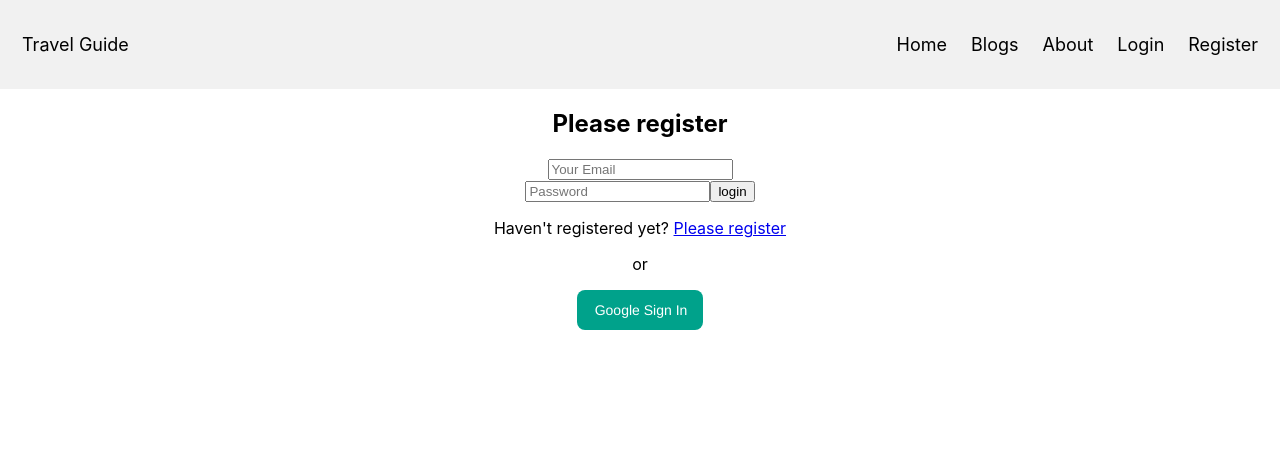
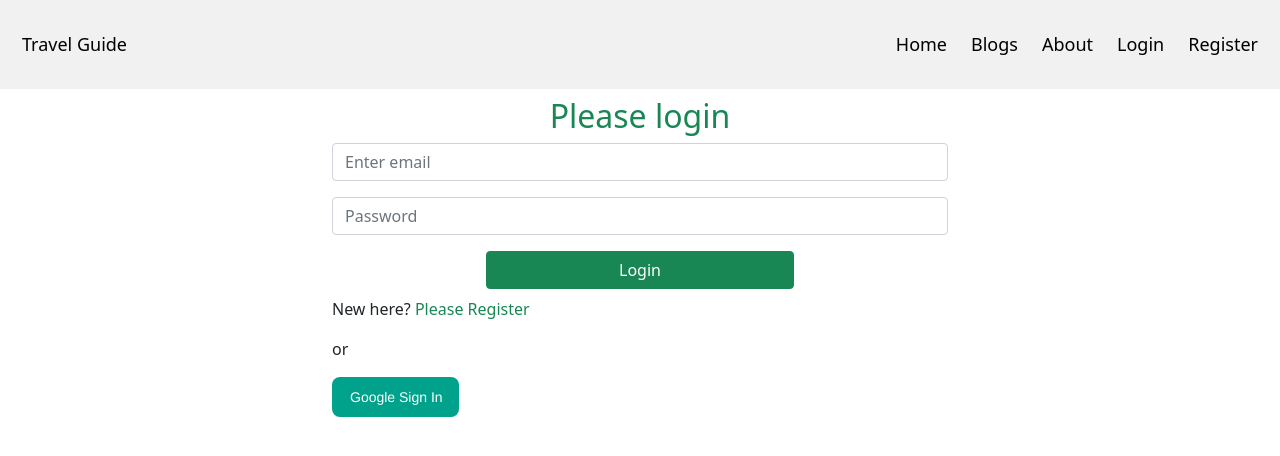
Before and after one commit to Fajla-Rabby/solo-travel-guid, a React (Create React App) app: page /login in a window 1280 px wide. Shown: the top 456 px of the page. Built offline with nearby package versions, Linux system fonts and the light colour scheme.

Commit message:
google authentication done

```diff
--- a/package.json
+++ b/package.json
@@ -11,6 +11,7 @@
     "react": "^18.0.0",
     "react-bootstrap": "^2.2.3",
     "react-dom": "^18.0.0",
+    "react-firebase-hooks": "^5.0.3",
     "react-router-dom": "^6.3.0",
     "react-scripts": "5.0.1",
     "web-vitals": "^2.1.4"
--- a/src/Pages/Home/Login/Login/Login.js
+++ b/src/Pages/Home/Login/Login/Login.js
@@ -1,23 +1,31 @@
 import React from 'react';
+import { Button, Form } from 'react-bootstrap';
 import { Link } from 'react-router-dom';
 import SocialLogin from '../SocialLogin/SocialLogin';
 
 const Login = () => {
     return (
-        <div style={{ textAlign: 'center' }} className=''>
-        <h2>Please register</h2>
-        <form  action="">
-            <input type="email" name="email" id="" placeholder='Your Email' required />
-            <br />
-            <input type="password" name="password" id="" placeholder='Password' required />
-            <input
-                className=''
-                type="submit"
-                value="login" />
-        </form>
-        <p>Haven't registered yet? <Link to='/register' className='' >Please register</Link></p>
-        <SocialLogin></SocialLogin>
-    </div>
+        <div className='container w-50 mx-auto'>
+            <h2 className='text-success text-center mt-2'>Please login</h2>
+            <Form >
+                <Form.Group className="mb-3" controlId="formBasicEmail">
+                    <Form.Control type="email" placeholder="Enter email" required />
+
+                </Form.Group>
+
+                <Form.Group className="mb-3" controlId="formBasicPassword">
+                    <Form.Control type="password" placeholder="Password" required />
+                </Form.Group>
+
+                <Button variant="success w-50 mx-auto d-block mb-2" type="submit">
+                    Login
+                </Button>
+            </Form>
+
+            <p>New here? <Link to='/register' className='text-success pe-auto text-decoration-none' >Please Register</Link></p>
+            <SocialLogin></SocialLogin>
+
+        </div>
     );
 };
 
--- a/src/Pages/Home/Login/Register/Register.js
+++ b/src/Pages/Home/Login/Register/Register.js
@@ -1,26 +1,56 @@
 import React from 'react';
+import { Button, Form } from 'react-bootstrap';
+import { useCreateUserWithEmailAndPassword } from 'react-firebase-hooks/auth';
 import { Link } from 'react-router-dom';
+import auth from '../../../../firebase.init';
 import SocialLogin from '../SocialLogin/SocialLogin';
 
 const Register = () => {
+    const [
+        createUserWithEmailAndPassword,
+        user,
+        loading,
+        error,
+      ] = useCreateUserWithEmailAndPassword(auth);
+
+
+      const handleRegister = event =>
+      {
+          event.preventDefault();
+          const name = event.target.name.value;
+          const  email = event.target.email.value;
+          const passwrod = event.target.password.value;
+
+      }
+
+
     return (
 
-             <div style={{ textAlign: 'center' }} className=''>
-            <h2>Please register</h2>
-            <form  action="">
-                <input type="text" name="name" id="" placeholder='Your Name' />
-                <br />
-                <input type="email" name="email" id="" placeholder='Your Email' required />
-                <br />
-                <input type="password" name="password" id="" placeholder='Password' required />
-                <input
-                    className=''
-                    type="submit"
-                    value="Register" />
-            </form>
-            <p>Already have an account? <Link to='/login' className='' >Please login</Link></p>
-            <SocialLogin></SocialLogin>
-        </div>
+        <div className='container w-50 mx-auto'>
+        <h2 className='text-success text-center mt-2'>Please Register</h2>
+        <Form onSubmit={handleRegister}>
+            <Form.Group className="mb-3" >
+                <Form.Control type="name" placeholder="Enter name" required />
+
+            </Form.Group>
+            <Form.Group className="mb-3">
+                <Form.Control type="email" placeholder="Enter email" required />
+
+            </Form.Group>
+
+            <Form.Group className="mb-3" >
+                <Form.Control type="password" placeholder="Password" required />
+            </Form.Group>
+
+            <Button variant="success w-50 mx-auto d-block mb-2" type="submit">
+                Register
+            </Button>
+        </Form>
+
+        <p>already have an account? <Link to='/login' className='text-success pe-auto text-decoration-none' >login</Link></p>
+        <SocialLogin></SocialLogin>
+
+    </div>
     );
 };
 
--- a/src/Pages/Home/Login/SocialLogin/SocialLogin.js
+++ b/src/Pages/Home/Login/SocialLogin/SocialLogin.js
@@ -1,15 +1,35 @@
 import React from 'react';
+import auth from '../../../../firebase.init';
+import {useSignInWithGoogle} from 'react-firebase-hooks/auth'
+import { useNavigate } from 'react-router-dom';
 
 const SocialLogin = () => {
+    const [signInWithGoogle, user, loading, error] = useSignInWithGoogle(auth);
+    const navigate = useNavigate();
+    let errorElement;
+
+  if (error) {
+    errorElement = <div>
+        <p className='text-danger'>Error: {error.message}</p>
+      </div>
+
+  }
+  if(user)
+  {
+    navigate('/home');
+  }
+
+
     return (
 
+
         <div>
-            <div className=''>
-                <p className=''>or</p>
+            <div >
+                <p >or</p>
             </div>
-
+            {errorElement}
             <button
-
+                onClick={() => signInWithGoogle()}
                 className='button'>
                 <span style={{ marginLeft: '2px' }}>Google Sign In</span>
             </button>
--- a/src/index.js
+++ b/src/index.js
@@ -4,6 +4,7 @@ import './index.css';
 import App from './App';
 import reportWebVitals from './reportWebVitals';
 import { BrowserRouter } from 'react-router-dom';
+import 'bootstrap/dist/css/bootstrap.min.css';
 
 const root = ReactDOM.createRoot(document.getElementById('root'));
 root.render(
```
Also changed, not shown: 1 other file (tests, documents, lock files or other folders).
